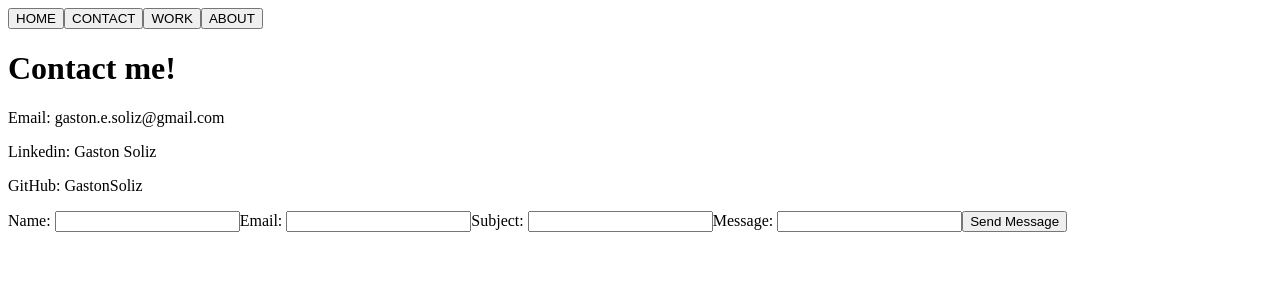
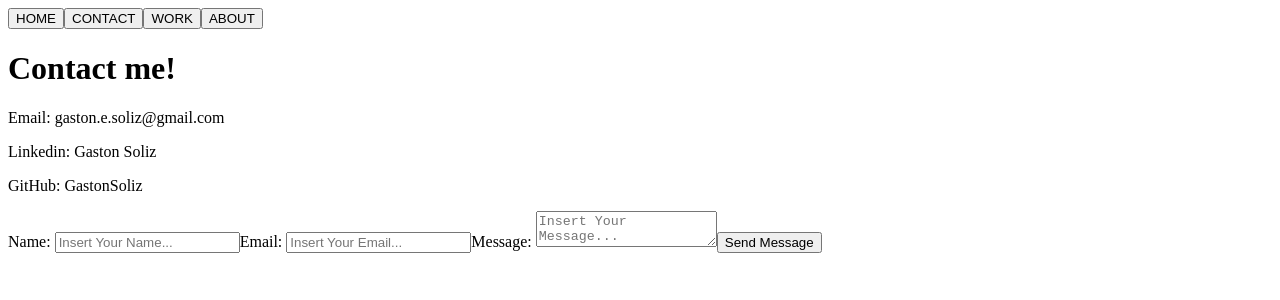
Before and after one commit to GastonSoliz/portfolio-app, a React (Vite) app: page /contact in a window 1280 px wide. Shown: the top 300 px of the page. Built offline with nearby package versions, Linux system fonts and the light colour scheme.

Commit message:
form netlify

```diff
--- a/src/views/Contact/Contact.jsx
+++ b/src/views/Contact/Contact.jsx
@@ -6,15 +6,20 @@ export default function Contact() {
       <p>Linkedin: Gaston Soliz</p>
       <p>GitHub: GastonSoliz</p>
       {/* MAPS DE QUILMES */}
-      <form name="contact" netlify>
+      <form name="contact" method="POST" data-netlify="true" action="/contact">
         <label>Name: </label>
-        <input type="" name="fullname" />
+        <input type="text" name="fullname" placeholder="Insert Your Name..." />
         <label>Email: </label>
-        <input type="email" name="email" />
-        <label>Subject: </label>
-        <input type="text" name="subject" />
+        <input type="email" name="email" placeholder="Insert Your Email..." />
+        {/* <label>Subject: </label>
+        <input type="text" name="subject" /> */}
+
         <label>Message: </label>
-        <input type="text" name="message" />
+        <textarea
+          type="text"
+          name="message"
+          placeholder="Insert Your Message..."
+        ></textarea>
         <button>Send Message</button>
       </form>
     </>
```
